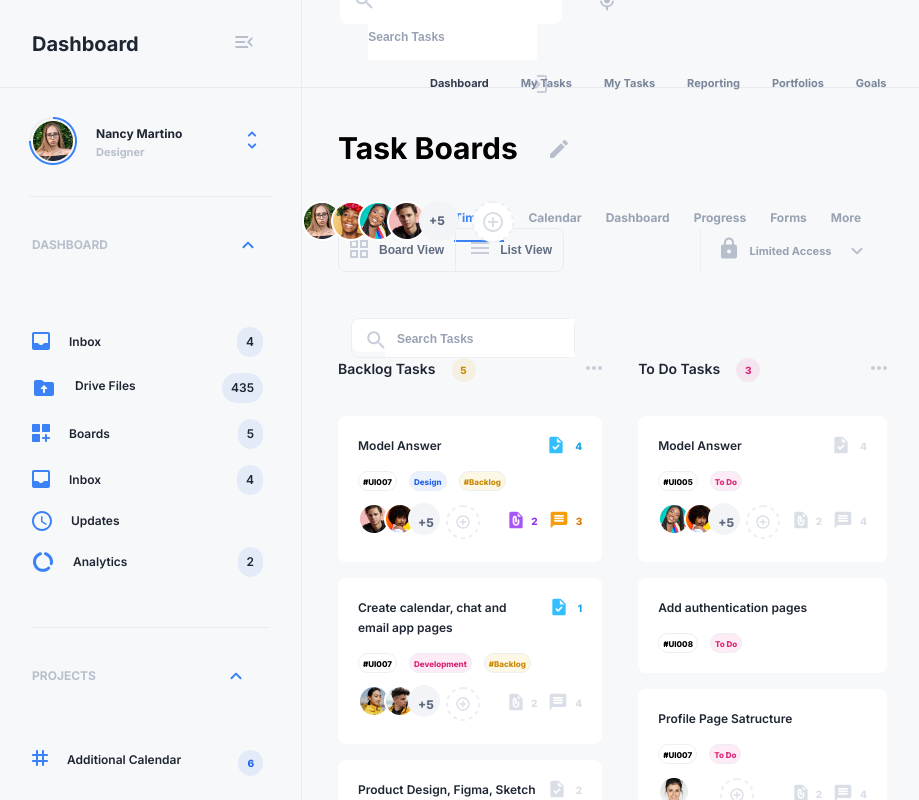
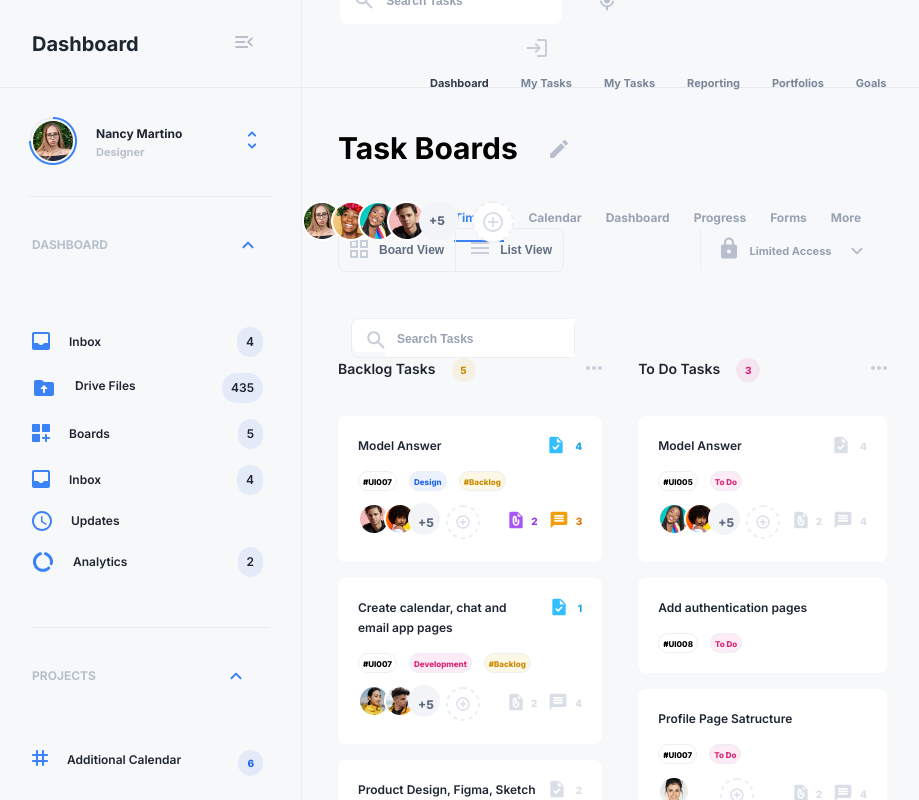
Before and after one commit to impkdn/dashboard, a plain HTML site: page index.html in a window 1280 px wide. Shown: the full height of the page, 0-919 px from the left. Drawn offline with Linux system fonts and the light colour scheme.

Commit message:
header search bar is updated

```diff
--- a/style.css
+++ b/style.css
@@ -156,7 +156,7 @@ button:hover{
     margin-left: 13.26px;
     height: 100%;
     outline: none;
-    width: 88%;
+    width: 82%;
 }
 .mic-button{
     float: right;
```
